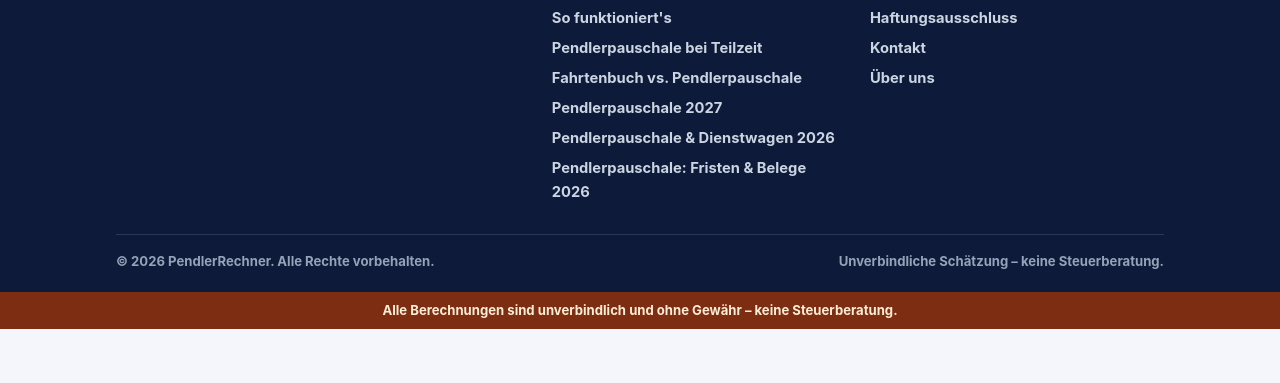
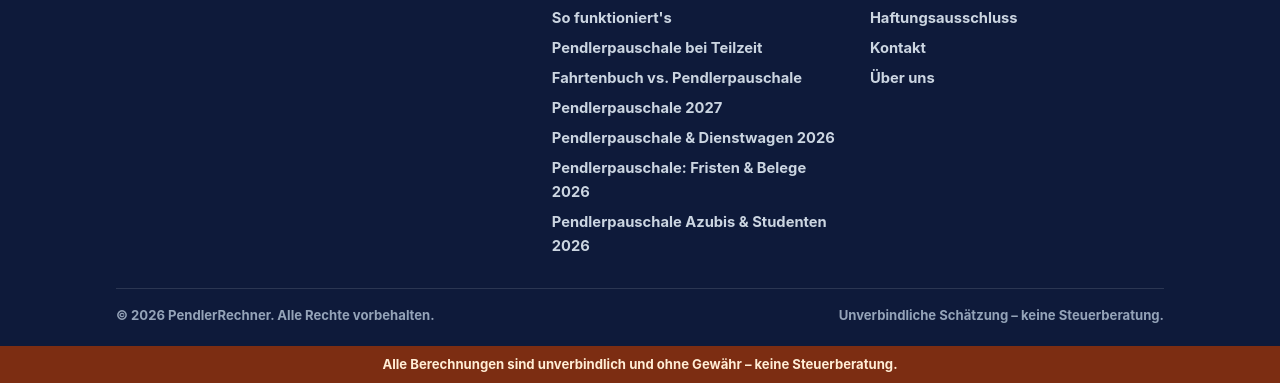
Before and after one commit to mirzacreative/pendlerpauschale-rechner, a plain HTML site: page index.html in a window 1280 px wide. Shown: the part 4080-4463 px from the top of the page. Before the commit the page ends 4409 px from the top, so only its background shows below. Drawn offline with Linux system fonts and the light colour scheme.

Commit message:
Link pendlerpauschale-azubis-studenten-2026.html in index.html

```diff
--- a/index.html
+++ b/index.html
@@ -272,7 +272,7 @@
                     <li><a href="fahrtenbuch-vs-pendlerpauschale.html">Fahrtenbuch vs. Pendlerpauschale</a></li>
           <li><a href="pendlerpauschale-2027.html">Pendlerpauschale 2027</a></li>
           <li><a href="pendlerpauschale-dienstwagen-2026.html">Pendlerpauschale &amp; Dienstwagen 2026</a></li>
-          <li><a href="pendlerpauschale-fristen-belege-2026.html">Pendlerpauschale: Fristen &amp; Belege 2026</a></li>
+          <li><a href="pendlerpauschale-fristen-belege-2026.html">Pendlerpauschale: Fristen &amp; Belege 2026</a></li><li><a href="pendlerpauschale-azubis-studenten-2026.html">Pendlerpauschale Azubis &amp; Studenten 2026</a></li>
         </ul>
       </div>
       <div>
```
